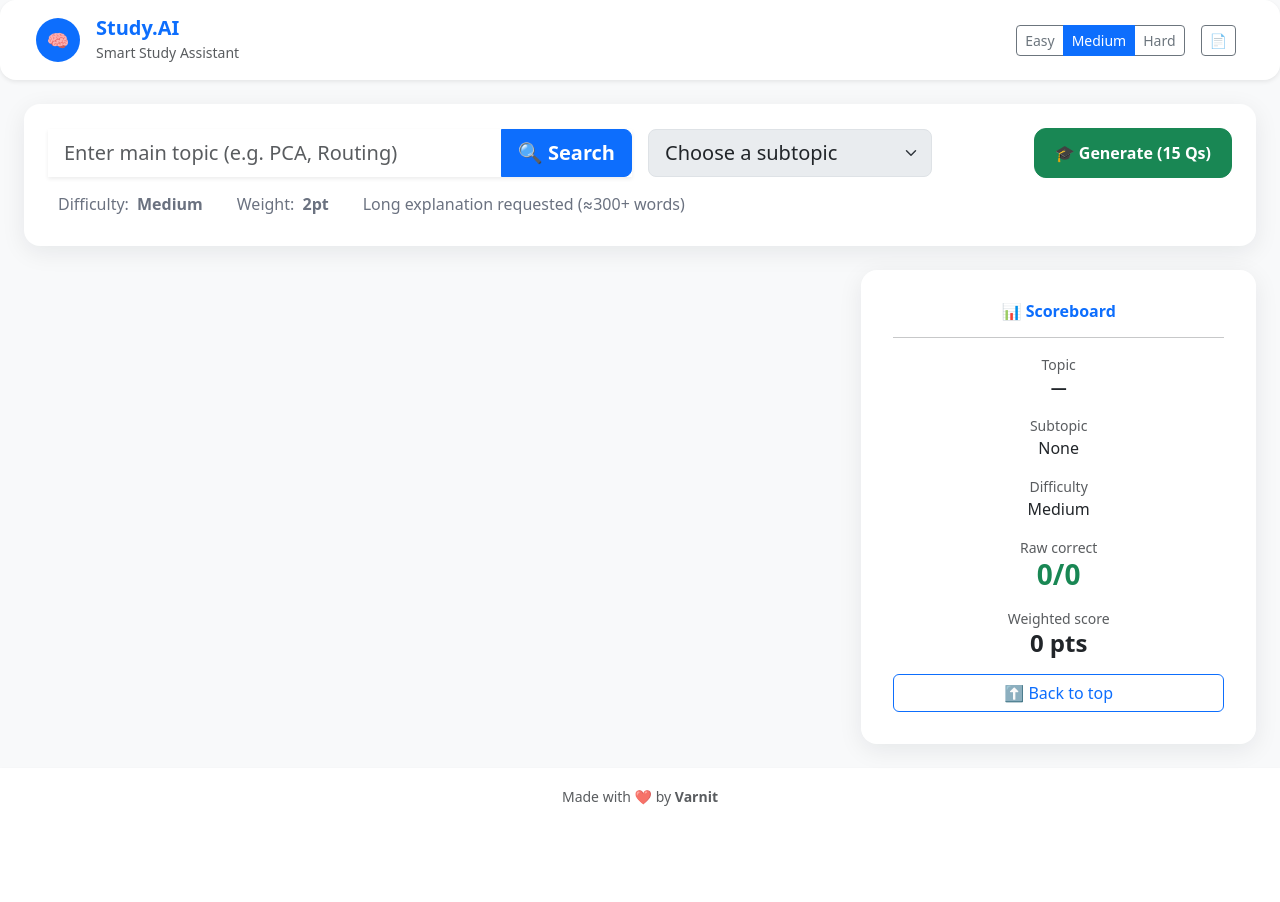
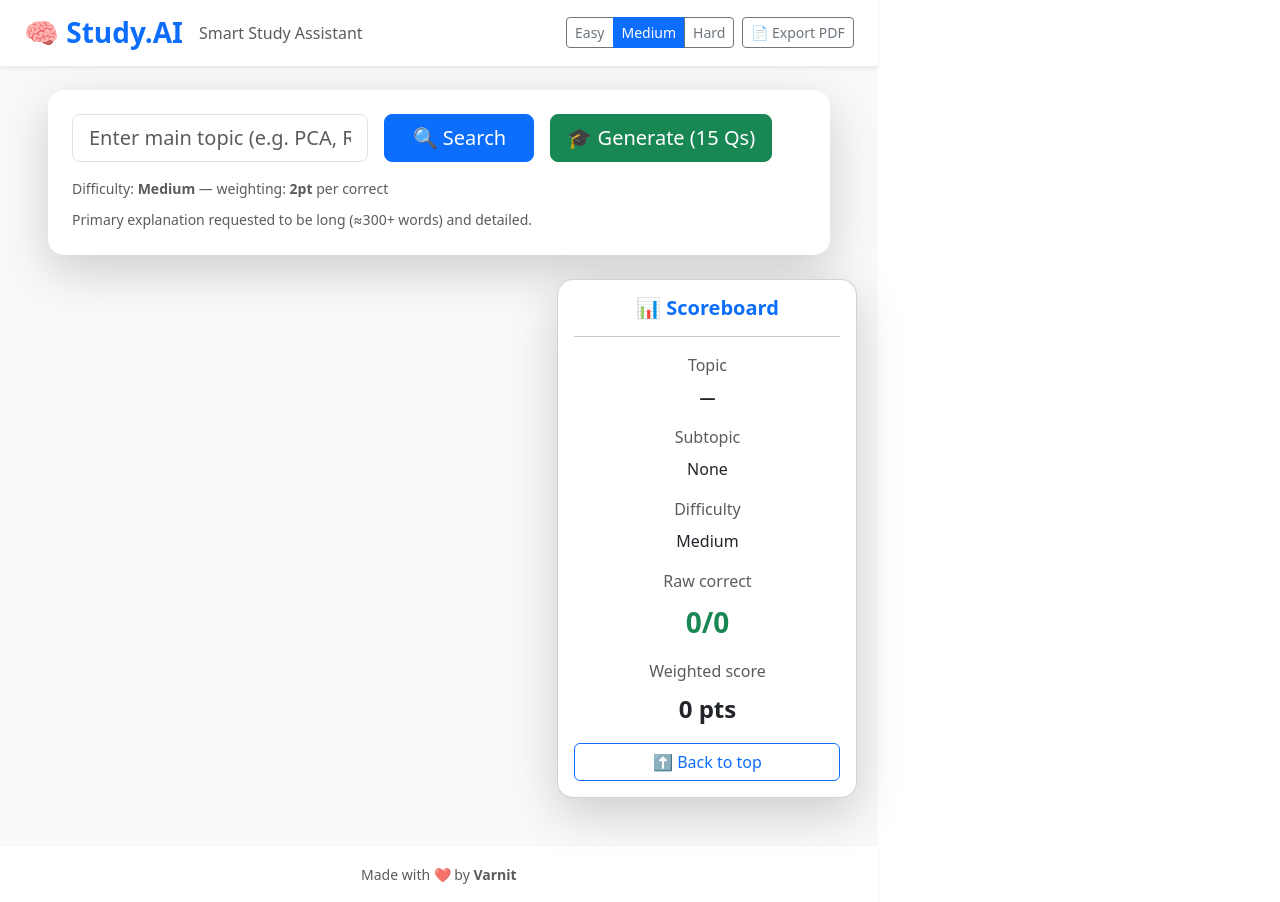
Before and after one commit to varnitpatel001/study_ai, a React app in the folder frontend/: page / in a window 1280 px wide. Before the commit the page ends 824 px from the top, so only its background shows below. Built offline with nearby package versions, Linux system fonts and the light colour scheme; the HTML template or start-up script is replaced by a standard one.

Commit message:
Update App.jsx

```diff
--- a/frontend/src/App.jsx
+++ b/frontend/src/App.jsx
@@ -1,5 +1,7 @@
 import React, { useState } from "react";
 import "bootstrap/dist/css/bootstrap.min.css";
+
+
 
 export default function App() {
   const [topic, setTopic] = useState("");
@@ -149,20 +151,20 @@ Make questions suitable for ${difficulty} difficulty.`;
   const optionClass = (qIndex, opt) => {
     const selected = answers[qIndex];
     const q = quiz[qIndex];
-    if (!q) return "list-group-item list-group-item-action modern-option";
+    if (!q) return "list-group-item list-group-item-action";
 
     if (!revealed) {
       return selected === opt
-        ? "list-group-item list-group-item-action modern-option active"
-        : "list-group-item list-group-item-action modern-option";
+        ? "list-group-item list-group-item-action active"
+        : "list-group-item list-group-item-action";
     }
 
     if (opt === q.answer) {
-      return "list-group-item list-group-item-success modern-option-correct";
+      return "list-group-item list-group-item-success";
     } else if (selected === opt && selected !== q.answer) {
-      return "list-group-item list-group-item-danger modern-option-wrong";
+      return "list-group-item list-group-item-danger";
     } else {
-      return "list-group-item list-group-item-action modern-option";
+      return "list-group-item list-group-item-action";
     }
   };
 
@@ -206,161 +208,212 @@ Make questions suitable for ${difficulty} difficulty.`;
       alert("Failed to export PDF. Make sure backend supports /export_session_pdf.");
     }
   };
-
-  const normalize = (str) =>
+  const normalize = str =>
   str?.toString().trim().toLowerCase().replace(/[’']/g, "'").replace(/\s+/g, " ");
 
   return (
     <div className="bg-light min-vh-100 d-flex flex-column">
-      {/* modern global styles - only bootstrap + small custom CSS */}
-      <style>{`
-        :root{
-          --brand: #4f46e5; /* indigo-600 */
-          --muted: #6b7280;
-          --glass: rgba(255,255,255,0.6);
+          <style>
+        {`
+          .list-group-item-success {
+            background-color: #28a745 !important;
+            color: white !important;
+            border: none !important;
           }
-        body, .form-control, .btn{font-family: system-ui, -apple-system, 'Segoe UI', Roboto, 'Helvetica Neue', Arial;}
-        .modern-card{border:0; border-radius:16px; box-shadow: 0 6px 24px rgba(15,23,42,0.08);}
-        .modern-option{border-radius:10px; margin-bottom:10px; transition: transform .12s ease, box-shadow .12s ease;}
-        .modern-option:hover{transform: translateY(-3px); box-shadow: 0 6px 18px rgba(79,70,229,0.12);}
-        .modern-option.active{background: linear-gradient(90deg, var(--brand), #06b6d4); color:#fff;}
-        .modern-option-correct{background: linear-gradient(90deg, #10b981, #059669); color:#fff; border:none;}
-        .modern-option-wrong{background: linear-gradient(90deg, #ef4444, #dc2626); color:#fff; border:none;}
-        .topbar{backdrop-filter: blur(6px);}
-        .big-cta{border-radius:12px; padding:12px 20px; font-weight:600}
-        .chip{display:inline-block; padding:6px 10px; border-radius:999px; background:var(--glass); color:var(--muted); margin-right:6px}
-        .explanation-text{white-space:pre-wrap; line-height:1.7}
-        @media (max-width:767px){
-          .desktop-only{display:none}
-          .mobile-only{display:inline-block}
+          .list-group-item-danger {
+            background-color: #dc3545 !important;
+            color: white !important;
+            border: none !important;
           }
-        @media (min-width:768px){
-          .mobile-only{display:none}
+          .list-group-item-action.active {
+            background-color: #0d6efd !important;
+            color: white !important;
+            border: none !important;
           }
-      `}</style>
+          .list-group-item-action:disabled {
+            opacity: 1 !important;
+            cursor: default !important;
+          }
+        `}
+      </style>
 
-      <nav className="navbar topbar navbar-expand-lg navbar-light bg-white shadow-sm px-4 py-3 sticky-top modern-card">
-        <div className="container-fluid">
-          <div className="d-flex align-items-center gap-3">
-            <div className="rounded-circle bg-primary text-white d-flex align-items-center justify-content-center" style={{width:44, height:44}}>
-              <span style={{fontSize:18}}>🧠</span>
-            </div>
-            <div>
-              <div className="h5 mb-0 text-primary fw-bold">Study.AI</div>
-              <small className="text-muted">Smart Study Assistant</small>
-            </div>
+
+      <nav className="navbar navbar-light bg-white shadow-sm px-4 py-3 sticky-top">
+        <div className="d-flex justify-content-between w-100 align-items-center">
+          <div className="d-flex align-items-center">
+            <h3 className="fw-bold text-primary mb-0">🧠 Study.AI</h3>
+            <span className="ms-3 text-muted d-none d-md-inline">Smart Study Assistant</span>
           </div>
 
           <div className="d-flex align-items-center gap-2">
-            <div className="btn-group me-2 desktop-only" role="group" aria-label="difficulty">
-              {['Easy','Medium','Hard'].map((d)=> (
-                <button key={d} className={`btn btn-sm ${difficulty===d? 'btn-outline-primary active':'btn-outline-secondary'}`} onClick={()=>setDifficulty(d)}>{d}</button>
+            <div className="btn-group" role="group" aria-label="difficulty">
+              {["Easy", "Medium", "Hard"].map((d) => (
+                <button
+                  key={d}
+                  className={`btn btn-sm ${difficulty === d ? "btn-primary" : "btn-outline-secondary"}`}
+                  onClick={() => setDifficulty(d)}
+                >
+                  {d}
+                </button>
               ))}
             </div>
-
-            <button className="btn btn-outline-secondary btn-sm me-2" onClick={exportPDF} title="Export PDF">📄</button>
-
-            {/* Mobile scoreboard toggle */}
-            <button className="btn btn-primary btn-sm mobile-only" type="button" data-bs-toggle="offcanvas" data-bs-target="#offcanvasScore" aria-controls="offcanvasScore">Score</button>
+            <button className="btn btn-outline-secondary btn-sm" onClick={exportPDF}>
+              📄 Export PDF
+            </button>
           </div>
         </div>
       </nav>
 
-      <div className="container-fluid px-4 py-4">
-        <div className="card modern-card p-4 mb-4">
+
+      <div className="container-fluid px-5 py-4">
+        <div className="card shadow-lg border-0 rounded-4 p-4 w-100">
           <div className="row g-3 align-items-center">
-            <div className="col-md-6 col-12">
-              <div className="input-group input-group-lg shadow-sm">
-                <input value={topic} onChange={(e)=>setTopic(e.target.value)} placeholder="Enter main topic (e.g. PCA, Routing)" className="form-control border-0" />
-                <button className="btn btn-primary big-cta" onClick={fetchSubtopics}>🔍 Search</button>
+            <div className="col-xl-5 col-lg-5 col-md-7 col-12">
+              <input
+                value={topic}
+                onChange={(e) => setTopic(e.target.value)}
+                placeholder="Enter main topic (e.g. PCA, Routing)"
+                className="form-control form-control-lg"
+              />
             </div>
 
+            <div className="col-auto">
+              <button className="btn btn-primary btn-lg" style={{ minWidth: 150 }} onClick={fetchSubtopics}>
+                🔍 Search
+              </button>
             </div>
 
-            <div className="col-md-3 col-8">
-              {subtopics.length > 0 ? (
-                <select className="form-select form-select-lg" value={subtopic} onChange={(e)=>setSubtopic(e.target.value)}>
-                  {subtopics.map((s)=> <option key={s}>{s}</option>)}
+            {subtopics.length > 0 && (
+              <div className="col-xl-3 col-lg-3 col-md-4 col-12">
+                <select
+                  className="form-select form-select-lg"
+                  value={subtopic}
+                  onChange={(e) => setSubtopic(e.target.value)}
+                  style={{ minWidth: 160 }}
+                >
+                  {subtopics.map((s) => (
+                    <option key={s}>{s}</option>
+                  ))}
                 </select>
-              ) : (
-                <select className="form-select form-select-lg" disabled>
-                  <option>Choose a subtopic</option>
-                </select>
+              </div>
             )}
+
+            <div className="col-auto">
+              <button className="btn btn-success btn-lg" style={{ minWidth: 170 }} onClick={generate}>
+                🎓 Generate (15 Qs)
+              </button>
+            </div>
           </div>
 
-            <div className="col-md-3 col-4 d-flex justify-content-end">
-              <button className="btn btn-success big-cta" onClick={generate} style={{minWidth:150}} disabled={loading}>{loading? 'Generating…':'🎓 Generate (15 Qs)'}</button>
+          <div className="small text-muted mt-3">
+            Difficulty: <strong>{difficulty}</strong> — weighting:{" "}
+            <strong>{DIFFICULTY_WEIGHT[difficulty]}pt</strong> per correct
           </div>
-
-            <div className="col-12 d-flex gap-2 mt-2">
-              <div className="chip">Difficulty: <strong className="ms-1">{difficulty}</strong></div>
-              <div className="chip">Weight: <strong className="ms-1">{DIFFICULTY_WEIGHT[difficulty]}pt</strong></div>
-              <div className="chip desktop-only">Long explanation requested (≈300+ words)</div>
+          <div className="mt-2">
+            <small className="text-muted">
+              Primary explanation requested to be long (≈300+ words) and detailed.
+            </small>
           </div>
         </div>
       </div>
 
+
+      <div className="container-fluid flex-grow-1 px-5 pb-5">
         <div className="row gx-4">
-          <div className="col-lg-8 col-12">
+          <div className="col-xl-8 col-lg-8 col-md-12">
             {loading && (
               <div className="text-center py-5">
-                <div className="spinner-border" role="status"></div>
-                <div className="mt-3 text-muted">Generating content…</div>
+                <div className="spinner-border text-primary" role="status" />
+                <p className="mt-2 text-muted">Generating content...</p>
               </div>
             )}
 
             {explanation && (
-              <div className="card modern-card mb-4 p-3">
+              <div className="card shadow-sm mb-4" style={{ minHeight: 160 }}>
                 <div className="card-body">
-                  <h5 className="fw-bold text-primary">📘 Explanation</h5>
-                  <div className="mt-2 explanation-text">{explanation}</div>
+                  <h4 className="text-primary fw-bold">📘 Explanation</h4>
+                  <p className="fs-5" style={{ lineHeight: 1.7, whiteSpace: "pre-wrap" }}>
+                    {explanation}
+                  </p>
                 </div>
               </div>
             )}
 
             {quiz.length > 0 && (
-              <div className="card modern-card p-3 mb-4">
+              <div className="card shadow-sm mb-4">
                 <div className="card-body">
-                  <div className="d-flex justify-content-between align-items-center mb-3">
-                    <h5 className="fw-bold text-primary">🧩 Quiz ({quiz.length} questions)</h5>
-                    <div className="small text-muted">Tap an option to answer — tap Submit when finished</div>
-                  </div>
+                  <h4 className="text-primary fw-bold">🧩 Quiz ({quiz.length} questions)</h4>
 
-                  {quiz.map((q,i)=> (
+                  {quiz.map((q, i) => (
                     <div key={i} className="mb-4">
-                      <div className="fw-semibold fs-6 mb-2">{i+1}. {q.question}</div>
+                      <p className="fw-semibold fs-5">
+                        {i + 1}. {q.question}
+                      </p>
                       <div className="list-group">
-                        {q.options.map((opt, idx)=> (
-                          <button key={idx} type="button" className={optionClass(i,opt)} onClick={()=>handleSelect(i,opt)} disabled={revealed} style={{textAlign:'left', padding:'12px 16px'}}>
+                        {q.options.map((opt, idx) => (
+                          <button
+                            key={idx}
+                            type="button"
+                            className={optionClass(i, opt)}
+                            onClick={() => handleSelect(i, opt)}
+                            disabled={revealed}
+                            style={{
+                              textAlign: "left",
+                              padding: "14px 18px",
+                              fontSize: "1rem",
+                              borderRadius: "8px",
+                              marginBottom: "8px",
+                              width: "100%",
+                              transition: "all 0.2s ease-in-out",
+                            }}
+                          >
                             {opt}
                           </button>
                         ))}
                       </div>
 
                       {revealed && (
-                        <div className="mt-2 small text-muted">Explanation:</div>
+                        <div className="mt-2">
+                          <div className="small text-muted">Explanation:</div>
+                          <div className="p-2 bg-light rounded">{q.explanation}</div>
+                        </div>
                       )}
-                      {revealed && <div className="p-2 bg-light rounded mt-1">{q.explanation}</div>}
                     </div>
                   ))}
 
                   {!revealed ? (
                     <div className="d-flex gap-2">
-                      <button className="btn btn-primary" onClick={submitQuiz}>🧮 Submit Quiz</button>
-                      <button className="btn btn-outline-secondary" onClick={()=>{setAnswers({}); setRevealed(false); setScoreRaw(0); setScoreWeighted(0);}}>Reset Answers</button>
+                      <button
+                        className="btn btn-primary btn-lg"
+                        onClick={submitQuiz}
+                        style={{ minWidth: 180 }}
+                      >
+                        🧮 Submit Quiz
+                      </button>
+                      <button
+                        className="btn btn-outline-secondary btn-lg"
+                        onClick={() => {
+                          setAnswers({});
+                          setRevealed(false);
+                          setScoreRaw(0);
+                          setScoreWeighted(0);
+                        }}
+                      >
+                        Reset Answers
+                      </button>
                     </div>
                   ) : (
                     <div className="mt-3">
-                      <div className="alert alert-info d-flex justify-content-between align-items-center">
+                      <div className="alert alert-info">
+                        <div className="fw-bold">Results</div>
                         <div>
-                          <div className="fw-bold">Results</div>
-                          <div>Correct (raw): <strong>{scoreRaw}/{quiz.length}</strong></div>
-                          <div className="small text-muted">Difficulty weight per correct: {DIFFICULTY_WEIGHT[difficulty]}</div>
+                          Correct (raw): <strong>{scoreRaw}/{quiz.length}</strong>
                         </div>
-                        <div className="text-end">
-                          <div className="small text-muted">Weighted score</div>
-                          <div className="h4 text-success fw-bold">{scoreWeighted} pts</div>
+                        <div>
+                          Weighted score: <strong>{scoreWeighted}</strong> points
+                        </div>
+                        <div className="small text-muted">
+                          Difficulty weight per correct answer: {DIFFICULTY_WEIGHT[difficulty]}
                         </div>
                       </div>
                     </div>
@@ -370,58 +423,59 @@ Make questions suitable for ${difficulty} difficulty.`;
             )}
           </div>
 
-          <div className="col-lg-4 d-none d-lg-block">
-            <div className="card modern-card p-3 position-sticky" style={{top:120}}>
+
+          <div className="col-xl-4 col-lg-4 col-md-12 d-flex justify-content-center align-items-start">
+            <div
+              className="card shadow-lg rounded-4"
+              style={{
+                position: "sticky",
+                top: "120px",
+                alignSelf: "flex-start",
+                minWidth: "300px",
+                maxWidth: "380px",
+                width: "100%",
+              }}
+            >
               <div className="card-body text-center">
-                <h6 className="text-primary fw-bold">📊 Scoreboard</h6>
+                <h5 className="text-primary fw-bold">📊 Scoreboard</h5>
                 <hr />
-                <div className="text-muted small">Topic</div>
-                <div className="fw-semibold mb-3">{topic || '—'}</div>
+                <div className="mb-2 text-muted">Topic</div>
+                <div className="fw-semibold mb-3">{topic || "—"}</div>
 
-                <div className="text-muted small">Subtopic</div>
+                <div className="mb-2 text-muted">Subtopic</div>
                 <div className="mb-3">{subtopic}</div>
 
-                <div className="text-muted small">Difficulty</div>
+                <div className="mb-2 text-muted">Difficulty</div>
                 <div className="mb-3">{difficulty}</div>
 
-                <div className="text-muted small">Raw correct</div>
-                <div className="h3 text-success fw-bold">{scoreRaw}/{quiz.length}</div>
+                <div className="mb-2 text-muted">Raw correct</div>
+                <div className="fs-3 fw-bold text-success">
+                  {scoreRaw}/{quiz.length}
+                </div>
 
-                <div className="text-muted small mt-3">Weighted score</div>
-                <div className="h4 fw-semibold">{scoreWeighted} pts</div>
+                <div className="mt-3 mb-2 text-muted">Weighted score</div>
+                <div className="fs-4 fw-semibold">{scoreWeighted} pts</div>
 
-                <div className="mt-3 d-grid">
-                  <button className="btn btn-outline-primary" onClick={()=>window.scrollTo({top:0, behavior:'smooth'})}>⬆️ Back to top</button>
+                <div className="mt-3">
+                  <button
+                    className="btn btn-outline-primary w-100"
+                    onClick={() =>
+                      window.scrollTo({ top: 0, behavior: "smooth" })
+                    }
+                  >
+                    ⬆️ Back to top
+                  </button>
+                </div>
+              </div>
             </div>
           </div>
         </div>
       </div>
 
-        </div>
-      </div>
-
-      {/* offcanvas for mobile scoreboard */}
-      <div className="offcanvas offcanvas-bottom" tabIndex={-1} id="offcanvasScore" aria-labelledby="offcanvasScoreLabel">
-        <div className="offcanvas-header">
-          <h5 id="offcanvasScoreLabel">📊 Scoreboard</h5>
-          <button type="button" className="btn-close text-reset" data-bs-dismiss="offcanvas" aria-label="Close"></button>
-        </div>
-        <div className="offcanvas-body small">
-          <div className="text-muted">Topic</div>
-          <div className="fw-semibold mb-2">{topic || '—'}</div>
-          <div className="text-muted">Subtopic</div>
-          <div className="mb-2">{subtopic}</div>
-          <div className="text-muted">Difficulty</div>
-          <div className="mb-2">{difficulty}</div>
-          <div className="text-muted">Raw correct</div>
-          <div className="h4 text-success fw-bold">{scoreRaw}/{quiz.length}</div>
-          <div className="text-muted mt-2">Weighted score</div>
-          <div className="h5 fw-semibold">{scoreWeighted} pts</div>
-        </div>
-      </div>
-
       <footer className="bg-white text-center py-3 shadow-sm mt-auto">
-        <small className="text-muted">Made with ❤️ by <strong>Varnit</strong></small>
+        <small className="text-muted">
+          Made with ❤️ by <strong>Varnit</strong>
+        </small>
       </footer>
     </div>
   );
```
Lines whose indentation alone changed are shown as unchanged.
